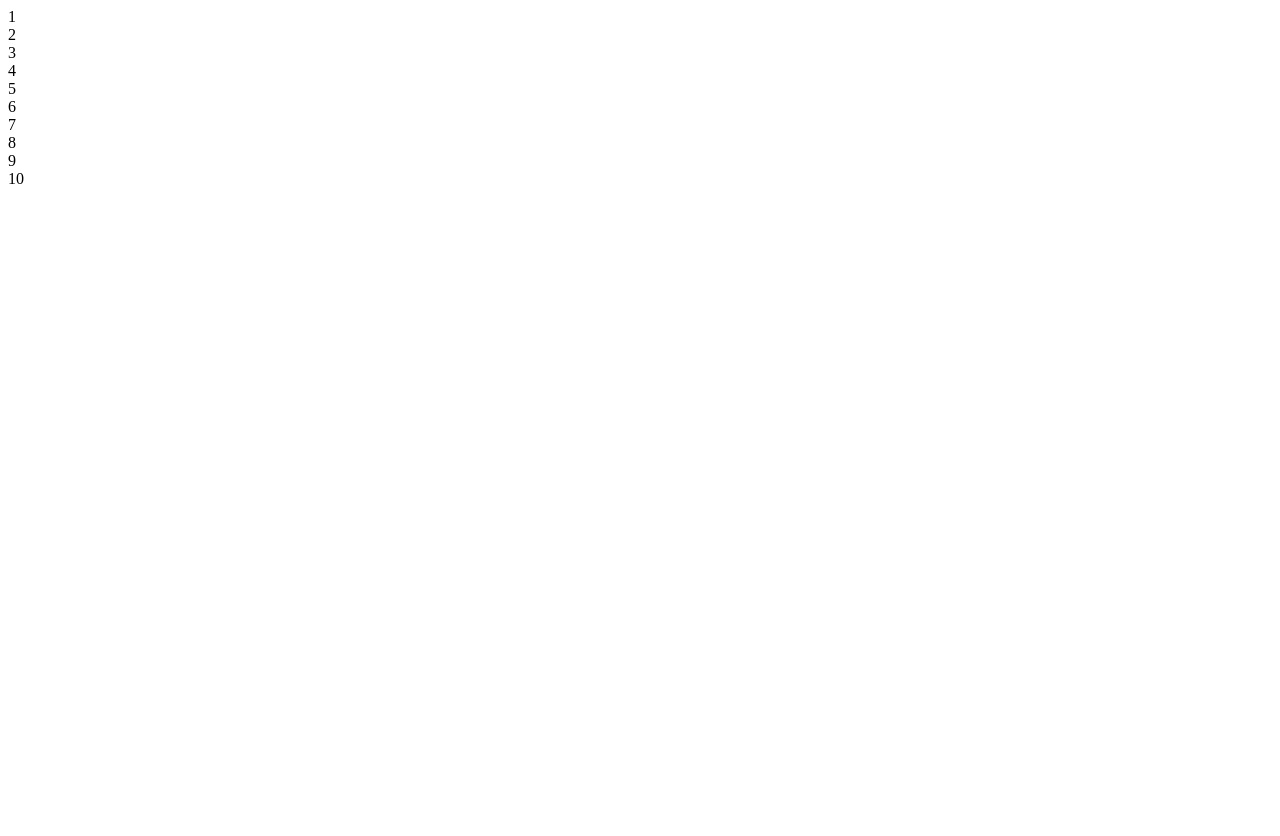
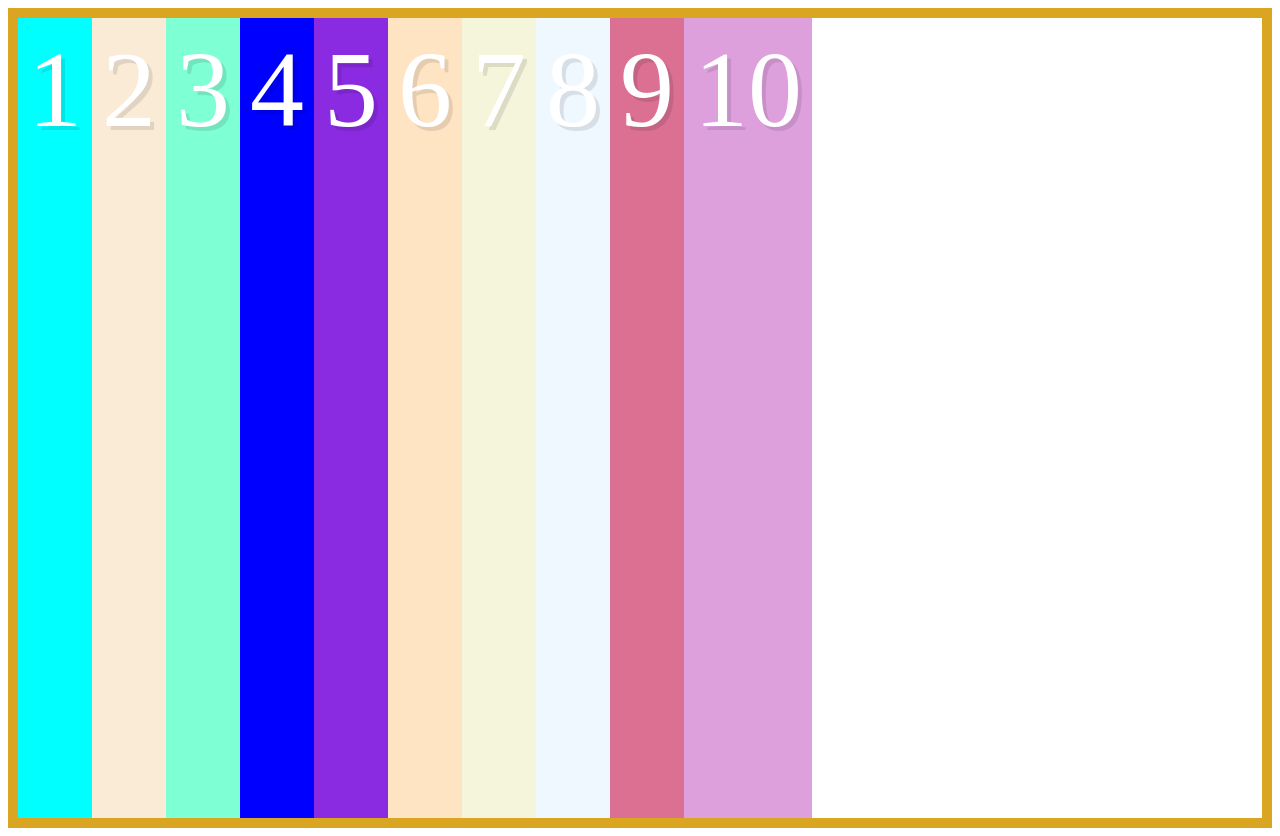
Before and after one commit to Fatima-hub333/Flex_box, a plain HTML site: page index.html in a window 1280 px wide. Before the commit the page ends 800 px from the top, so only its background shows below. Drawn offline with Linux system fonts and the light colour scheme.

Commit message:
Add Css styling

```diff
--- a/index.html
+++ b/index.html
@@ -8,7 +8,7 @@
     <title>Flex Box Model</title>
 </head>
 <body>
-    <div class="conatiner">
+    <div class="container">
         <div class="box box1"> 1</div>
         <div class="box box2"> 2</div>
         <div class="box box3">3</div>
--- a/mystyle.css
+++ b/mystyle.css
@@ -0,0 +1,44 @@
+.box{
+    color:white;
+    font-size: 108px;
+    text-align: center;
+    text-shadow: 4px 4px 0 rgba(0, 0,0, 0.1);
+    padding: 10px;
+}
+.box1 {
+    background-color: aqua;
+}
+.box2 {
+    background-color: antiquewhite;
+}
+.box3 {
+    background-color: aquamarine;
+}
+.box4{
+    background-color: blue;
+}
+.box5 {
+    background-color: blueviolet;
+}
+.box6 {
+    background-color: bisque;
+}
+.box7 {
+    background-color: beige;
+}
+.box8 {
+    background-color: aliceblue;
+}
+.box9 {
+    background-color: palevioletred;
+}
+.box10 {
+    background-color: plum;
+}
+
+.container{
+    display: flex;
+    border: 10px solid goldenrod;
+    height: 100vh;
+
+}
```
